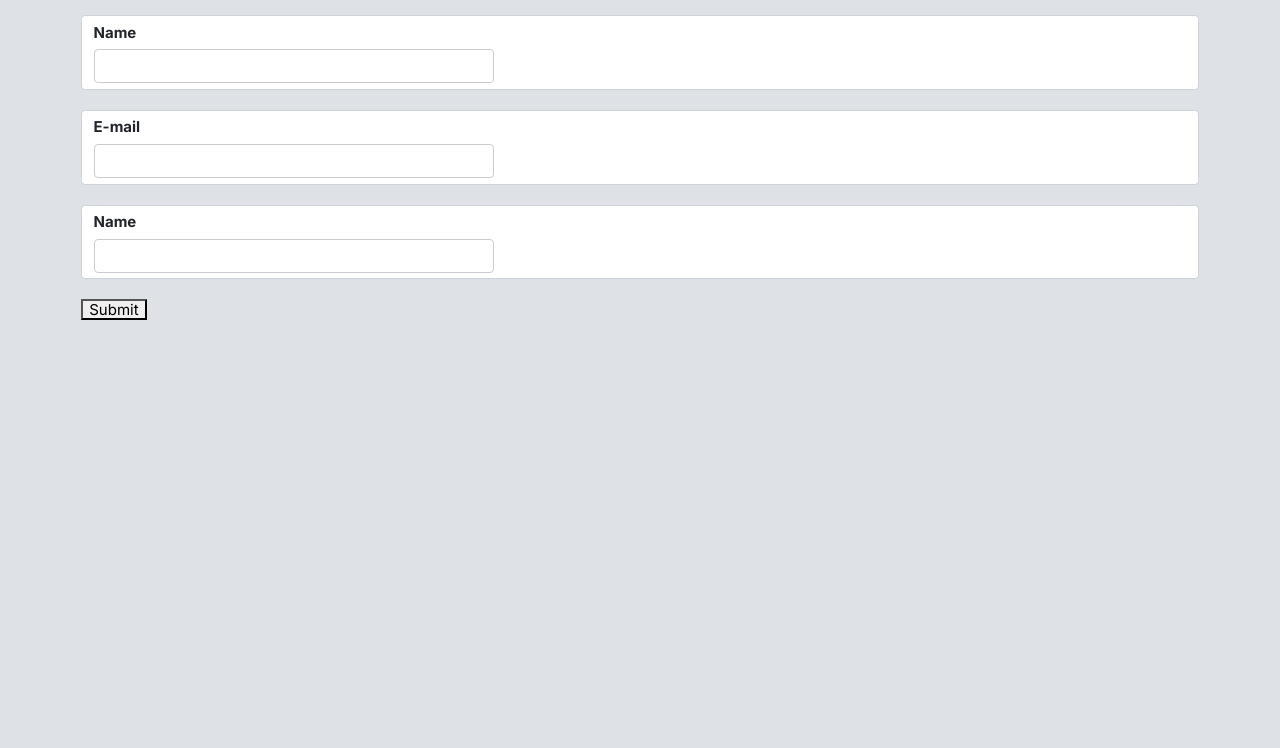
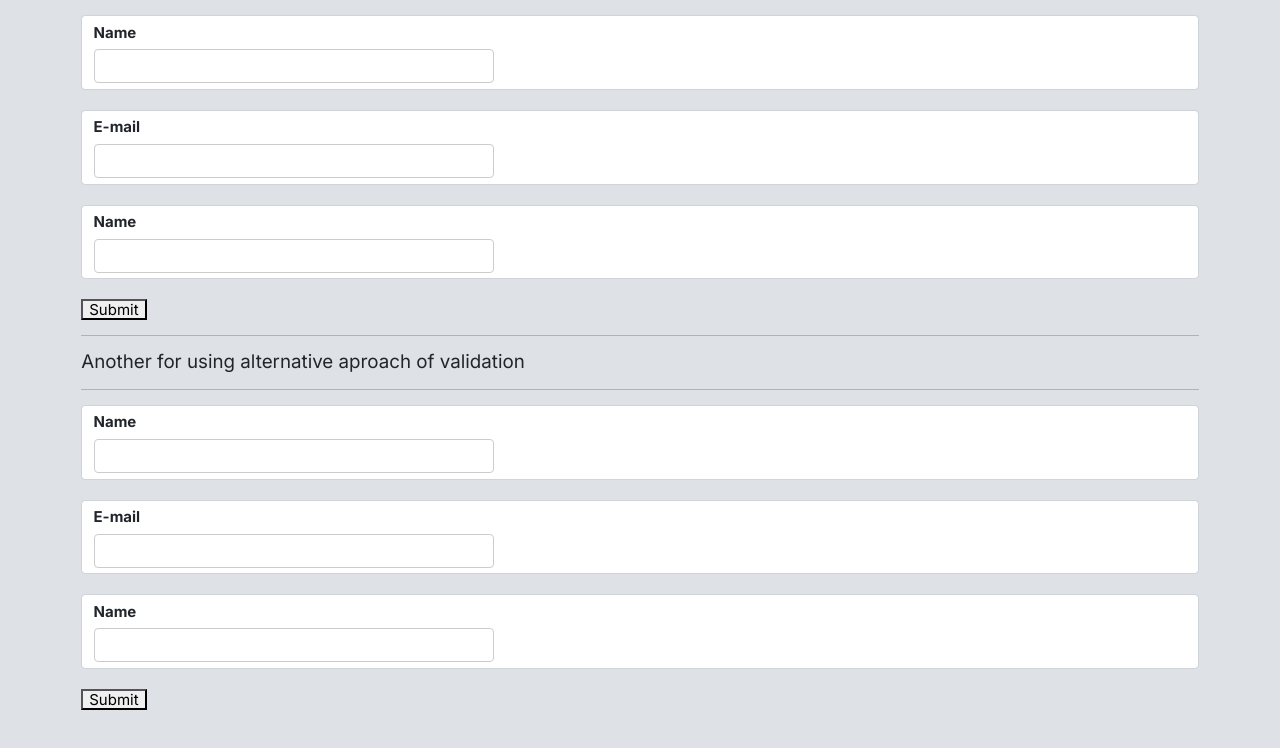
Before and after one commit to lakhannemane/smile, a React (Create React App) app: page / in a window 1280 px wide. Shown: the top 748 px of the page. Built offline with nearby package versions, Linux system fonts and the light colour scheme.

Commit message:
setup for alternative validation of formik

```diff
--- a/src/App.js
+++ b/src/App.js
@@ -1,6 +1,7 @@
 import React from "react";
 // import axiosInstance from "./Axios/AxiosInstance";
 import FormLogin from "./Components/Form/Index";
+import Yup from "./Components/Form/Yup";
 // import Button from "./Components/Buttons/Index";
 
 function App() {
@@ -8,6 +9,10 @@
     <div className="App">
       <div className="container">
         <FormLogin />
+        <hr />
+        <h5>Another for using alternative aproach of validation</h5>
+        <hr />
+        <Yup />
         {/* button group */}
         {/* <div className="buttons-group">
           <Button text="click me" styleButton="first-btn" OK={handleClick} />
--- /dev/null
+++ b/src/Components/Form/Yup.js
@@ -0,0 +1,110 @@
+import { useFormik } from "formik";
+import React from "react";
+const Yup = () => {
+  const initialValues = {
+    name: "",
+    email: "",
+    channel: "",
+  };
+
+  const onSubmit = (values) => {
+    console.log("form Data", values);
+  };
+
+  const validate = (values) => {
+    // must be satify condtion
+    // step1 create obect
+    const errors = {};
+
+    if (!values.name) {
+      errors.name = "Required";
+    }
+    if (!values.email) {
+      errors.email = "Required";
+    } else if (!/^[A-Z0-9._%+-]+@[A-Z0-9.-]+\.[A-Z]{2,}$/i.test(values.email)) {
+      errors.email = "Invalid email address";
+    }
+
+    if (!values.channel) {
+      errors.channel = "Required";
+    }
+
+    return errors;
+  };
+
+  //useFormik return object that contain in formik variable
+
+  // ⚠️ Fromik Readiablity is Not better
+  const formik = useFormik({
+    //  first step pass property and pass intitalvalues
+    initialValues,
+    // step-2 onsubmit take all property as an agument
+    onSubmit,
+    // step3: validate
+    validate,
+  });
+
+  // console.log("formik Values", formik.values);
+  return (
+    <div>
+      <form onSubmit={formik.handleSubmit}>
+        <div className="form-control">
+          <label htmlFor="name">Name</label>
+          <input
+            type="text"
+            id="name"
+            name="name"
+            onBlur={formik.handleBlur}
+            onChange={formik.handleChange}
+            value={formik.values.name}
+          />
+
+          {/* touched is function to keep track visited fields */}
+          {formik.touched.name && formik.errors.name ? (
+            <div className="error">{formik.errors.name}</div>
+          ) : (
+            ""
+          )}
+        </div>
+        <div className="form-control">
+          <label htmlFor="email">E-mail</label>
+          <input
+            type="text"
+            id="email"
+            name="email"
+            onChange={formik.handleChange}
+            //Handleblur this is used for knowning which field user clicked
+            onBlur={formik.handleBlur}
+            value={formik.values.email}
+          />
+          {formik.touched.email && formik.errors.email ? (
+            <div className="error">{formik.errors.email}</div>
+          ) : (
+            ""
+          )}
+        </div>
+        <div className="form-control">
+          <label htmlFor="channel">Name</label>
+          <input
+            type="text"
+            id="channel"
+            name="channel"
+            onBlur={formik.handleBlur}
+            onChange={formik.handleChange}
+            value={formik.values.channel}
+          />
+          {formik.touched.channel && formik.errors.channel ? (
+            <div className="error">{formik.errors.channel}</div>
+          ) : (
+            ""
+          )}
+        </div>
+        <button type="submit">Submit</button>
+      </form>
+    </div>
+  );
+};
+
+export default Yup;
+
+// handleBlur this is also eventhandler checked whether perticular filed is visited or not
```
